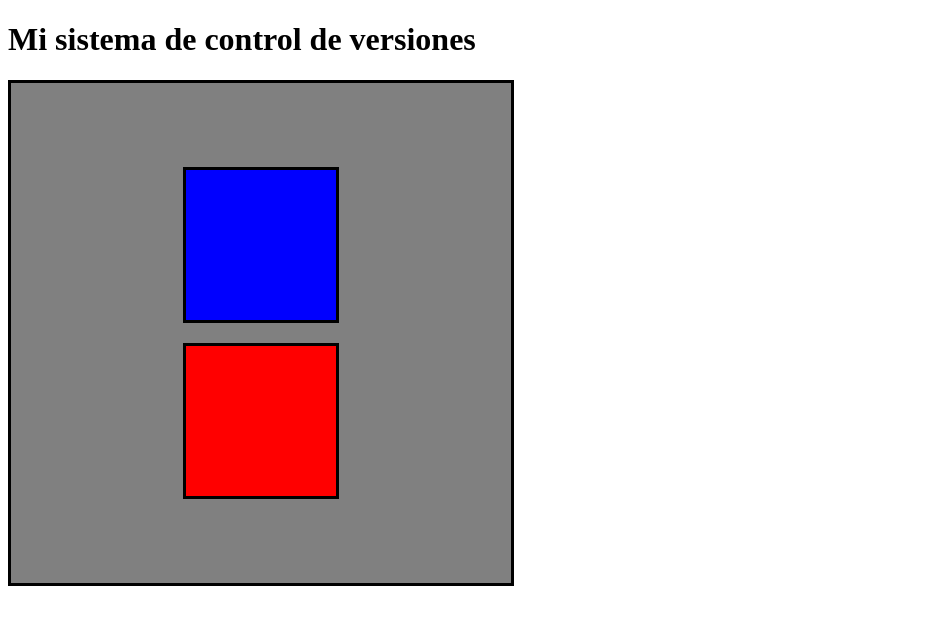
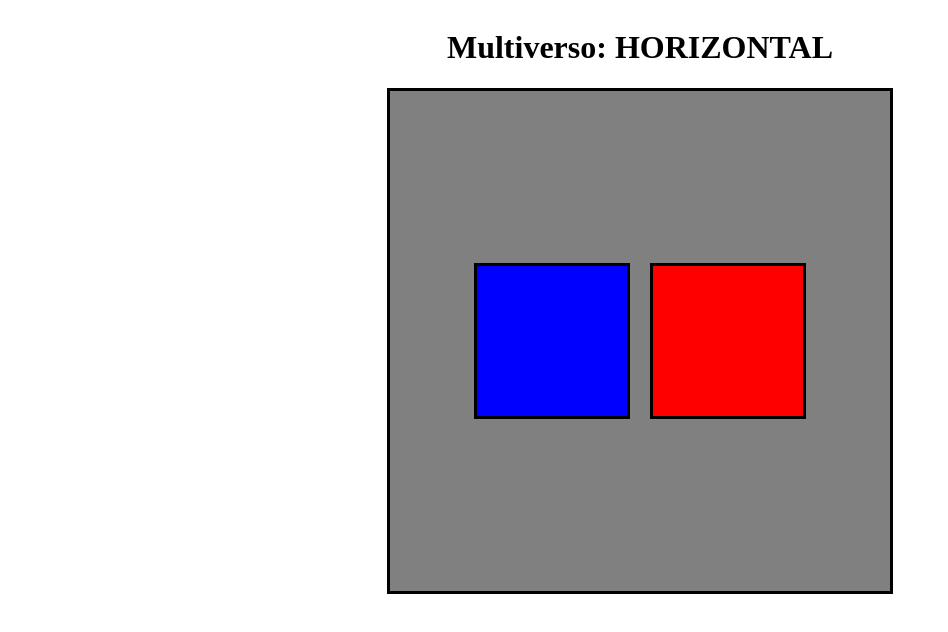
Before and after one commit to efecee/aprender-git, a plain HTML site: page index.html in a window 1280 px wide. Shown: the whole page, without its empty margins (0-948 px from the left). Drawn offline with Linux system fonts and the light colour scheme.

Commit message:
Universo horizontal

```diff
--- a/index.html
+++ b/index.html
@@ -5,7 +5,7 @@
     <link rel="stylesheet" href="style.css">
 </head>
 <body>
-    <h1>Mi sistema de control de versiones</h1>
+    <h1>Multiverso: HORIZONTAL</h1>
     <div class="main">
         <div class="hijo uno"></div>
         <div class="hijo dos"></div>
--- a/style.css
+++ b/style.css
@@ -1,3 +1,10 @@
+body{
+    display: flex;
+    flex-direction: column;
+    justify-content: center;
+    align-items: center;
+}
+
 .main{
     height: 500px;
     width: 500px;
@@ -6,7 +13,6 @@
     justify-content: center;
     align-items: center;
     gap: 20px;
-    flex-direction: column;
 }
 .hijo{
     width: 150px;
```
